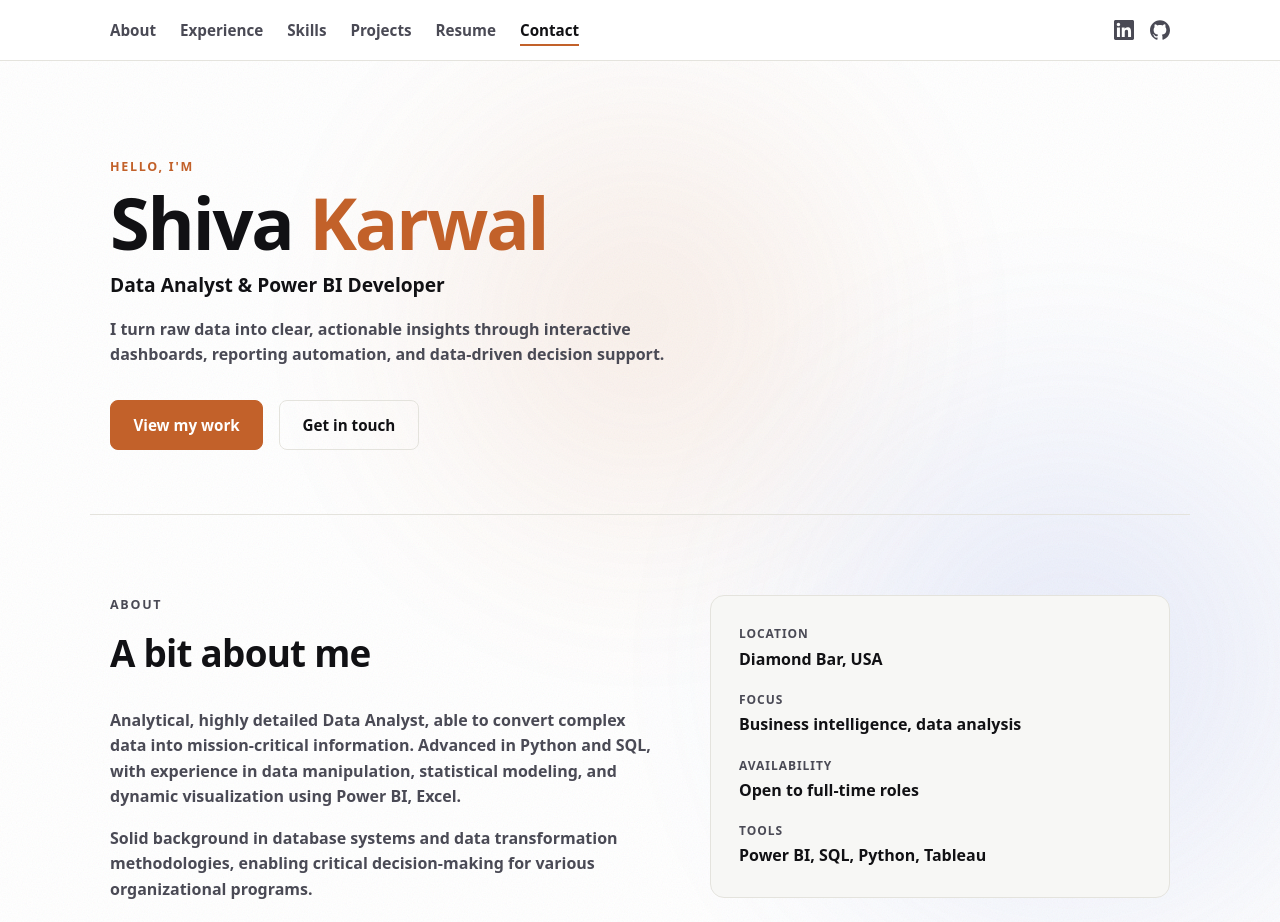
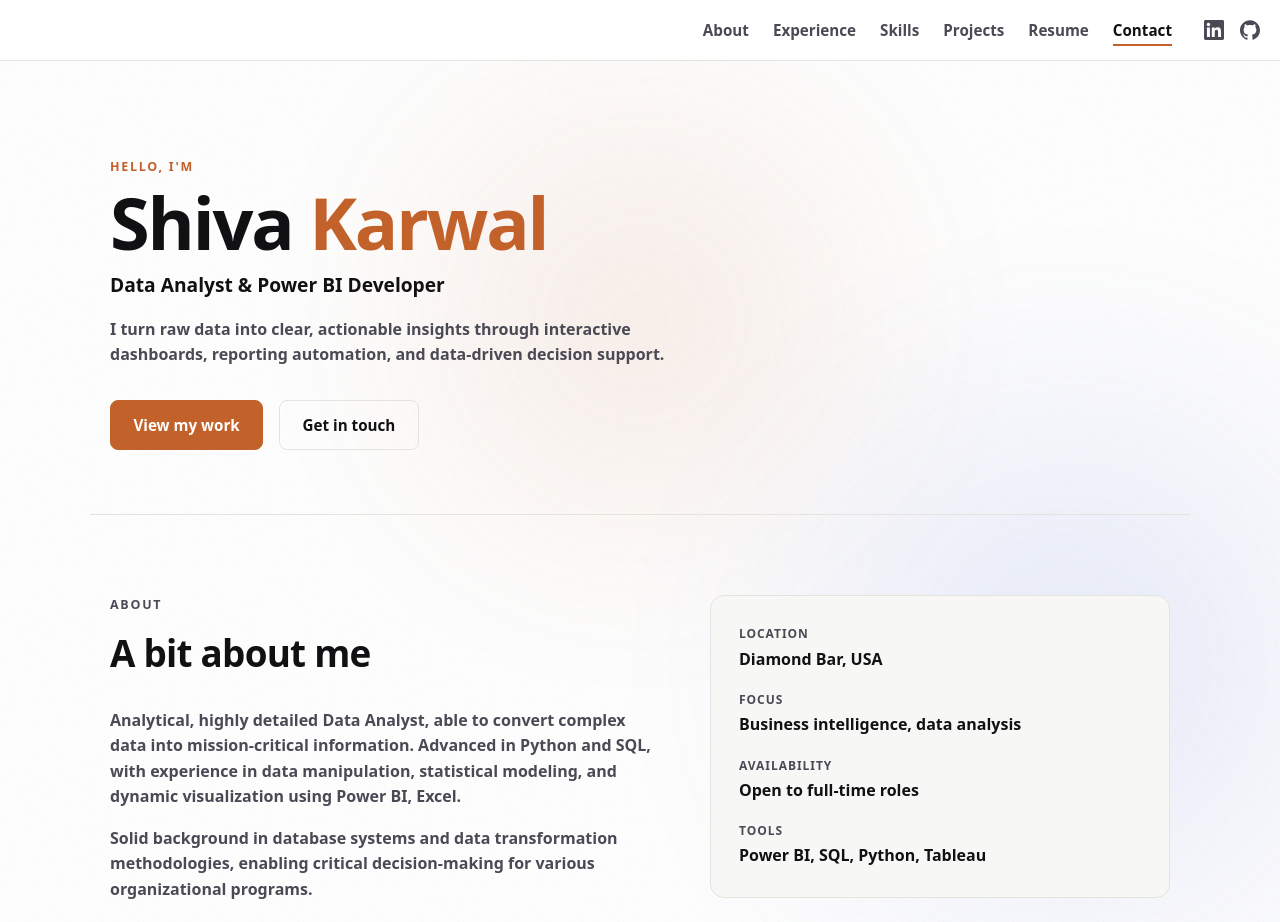
Before and after one commit to shivakarwal1/shivakarwal.github.io, a plain HTML site: page index.html in a window 1280 px wide. Shown: the top 922 px of the page. Drawn offline with Linux system fonts and the light colour scheme.

Commit message:
Adjust topnav styles for layout and spacing

```diff
--- a/index.html
+++ b/index.html
@@ -64,7 +64,7 @@
     border-bottom: 1px solid var(--line);
     padding-top: env(safe-area-inset-top, 0px);
   }
-  .topnav .wrap { display: flex; justify-content: space-between; align-items: center; min-height: 3.75rem; gap: 1rem; }
+  .topnav .wrap { max-width: none; display: flex; justify-content: flex-end; align-items: center; min-height: 3.75rem; gap: 2rem; }
   .topnav .links { display: flex; align-items: center; gap: 1.5rem; flex-wrap: wrap; }
   .topnav .links a {
     color: var(--muted); text-decoration: none; font-size: 0.95rem; font-weight: 700;
```
